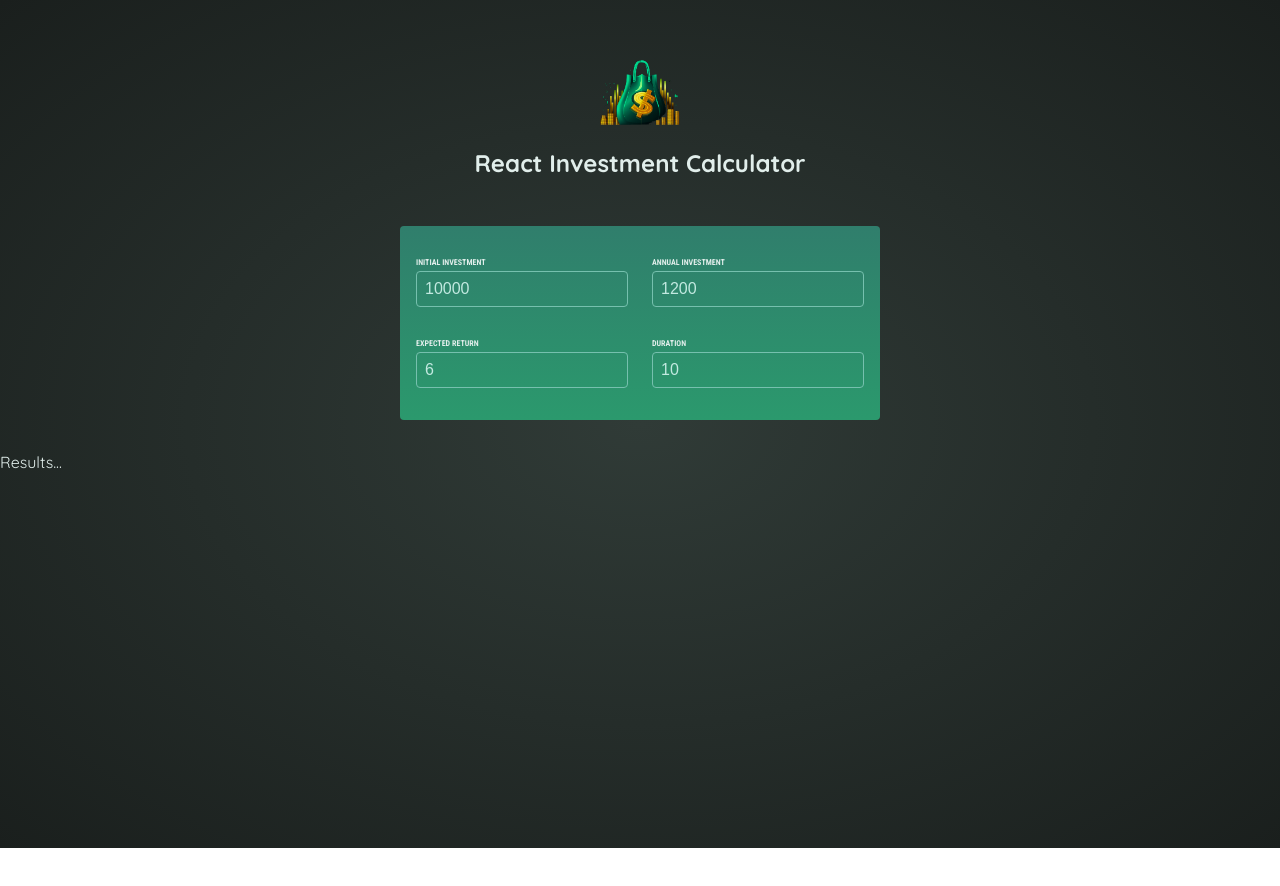
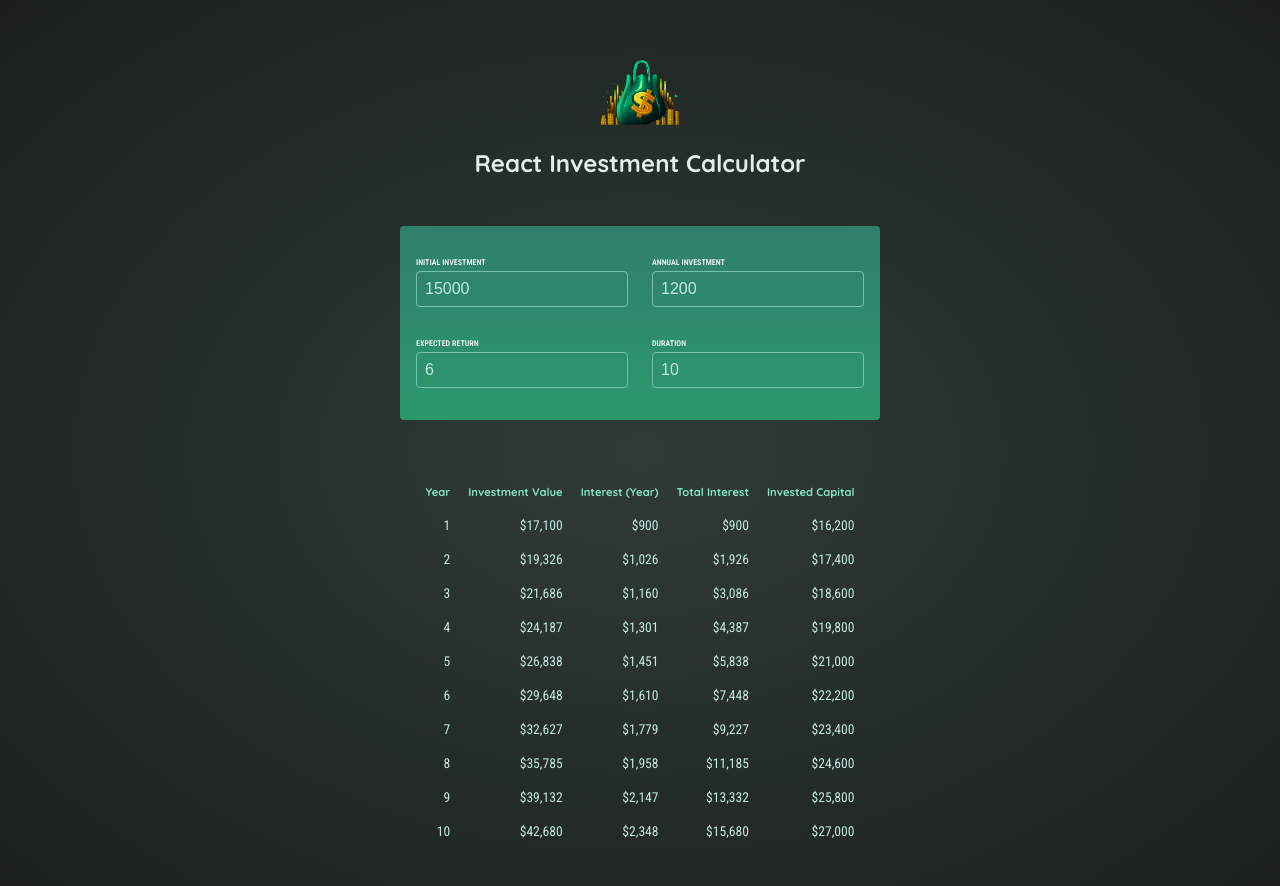
Before and after one commit to golkedj/react-investment-calculator, a React (Vite) app: page / in a window 1280 px wide. Shown: the top 886 px of the page. Before the commit the page ends 848 px from the top, so only its background shows below. Built offline with nearby package versions, Linux system fonts and the light colour scheme.

Commit message:
Results added

```diff
--- a/src/App.jsx
+++ b/src/App.jsx
@@ -5,7 +5,7 @@
 
 function App() {
   const [userInput, setUserInput] = useState({
-    initialInvestment: 10000,
+    initialInvestment: 15000,
     annualInvestment: 1200,
     expectedReturn: 6,
     duration: 10,
@@ -13,7 +13,7 @@
 
   function handleChange(inputIdentifier, newValue) {
     setUserInput((prevUserInput) => {
-      return { ...prevUserInput, [inputIdentifier]: newValue };
+      return { ...prevUserInput, [inputIdentifier]: +newValue };
     });
   }
 
--- a/src/components/Results.jsx
+++ b/src/components/Results.jsx
@@ -1,4 +1,43 @@
+import { calculateInvestmentResults, formatter } from "../util/investment";
+
 export default function Results({ input }) {
-  console.log(input);
-  return <p>Results...</p>;
+  const resultsData = calculateInvestmentResults(input);
+  const initialInvestment =
+    resultsData[0].valueEndOfYear -
+    resultsData[0].interest -
+    resultsData[0].annualInvestment;
+
+  return (
+    <table id="result">
+      <thead>
+        <tr>
+          <th>Year</th>
+          <th>Investment Value</th>
+          <th>Interest (Year)</th>
+          <th>Total Interest</th>
+          <th>Invested Capital</th>
+        </tr>
+      </thead>
+      <tbody>
+        {resultsData.map((yearData) => {
+          const totalInterest =
+            yearData.valueEndOfYear -
+            yearData.annualInvestment * yearData.year -
+            initialInvestment;
+
+          const totalAmountInvested = yearData.valueEndOfYear - totalInterest;
+
+          return (
+            <tr key={yearData.year}>
+              <td>{yearData.year}</td>
+              <td>{formatter.format(yearData.valueEndOfYear)}</td>
+              <td>{formatter.format(yearData.interest)}</td>
+              <td>{formatter.format(totalInterest)}</td>
+              <td>{formatter.format(totalAmountInvested)}</td>
+            </tr>
+          );
+        })}
+      </tbody>
+    </table>
+  );
 }
```
